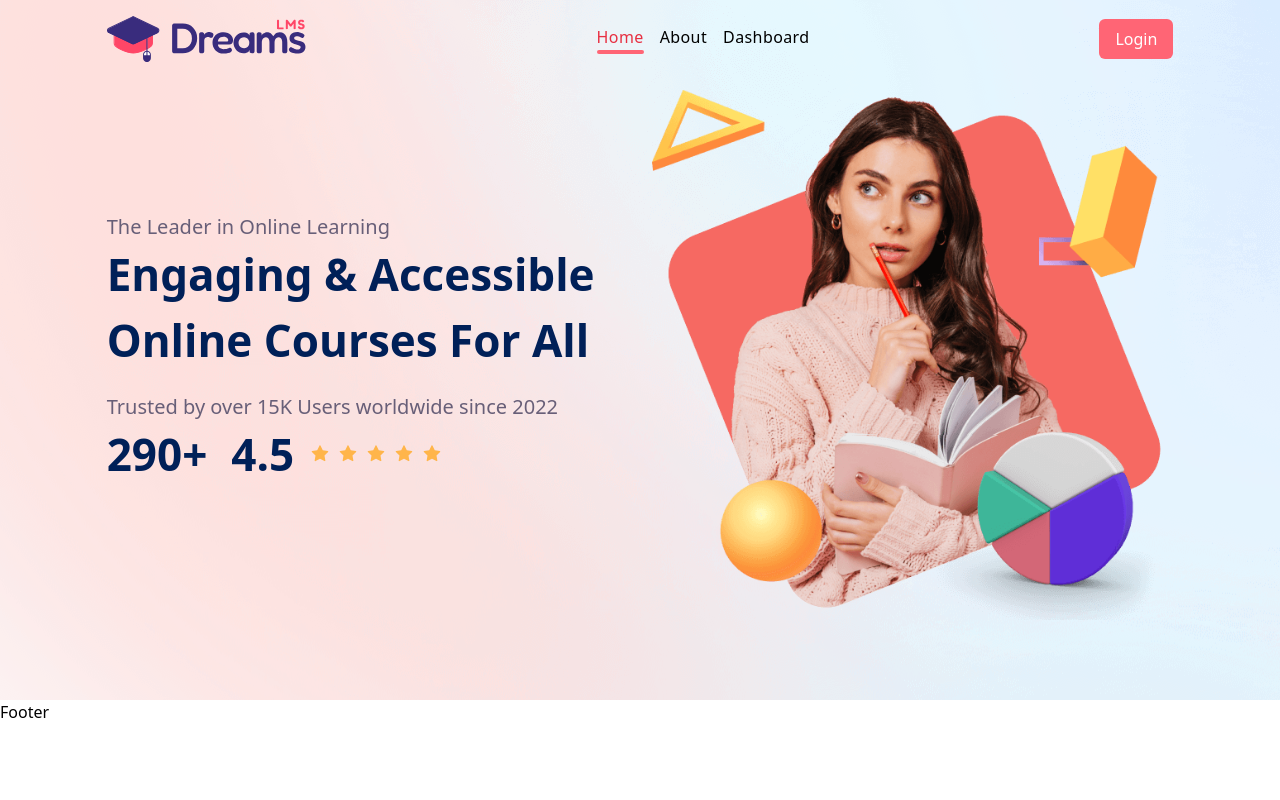
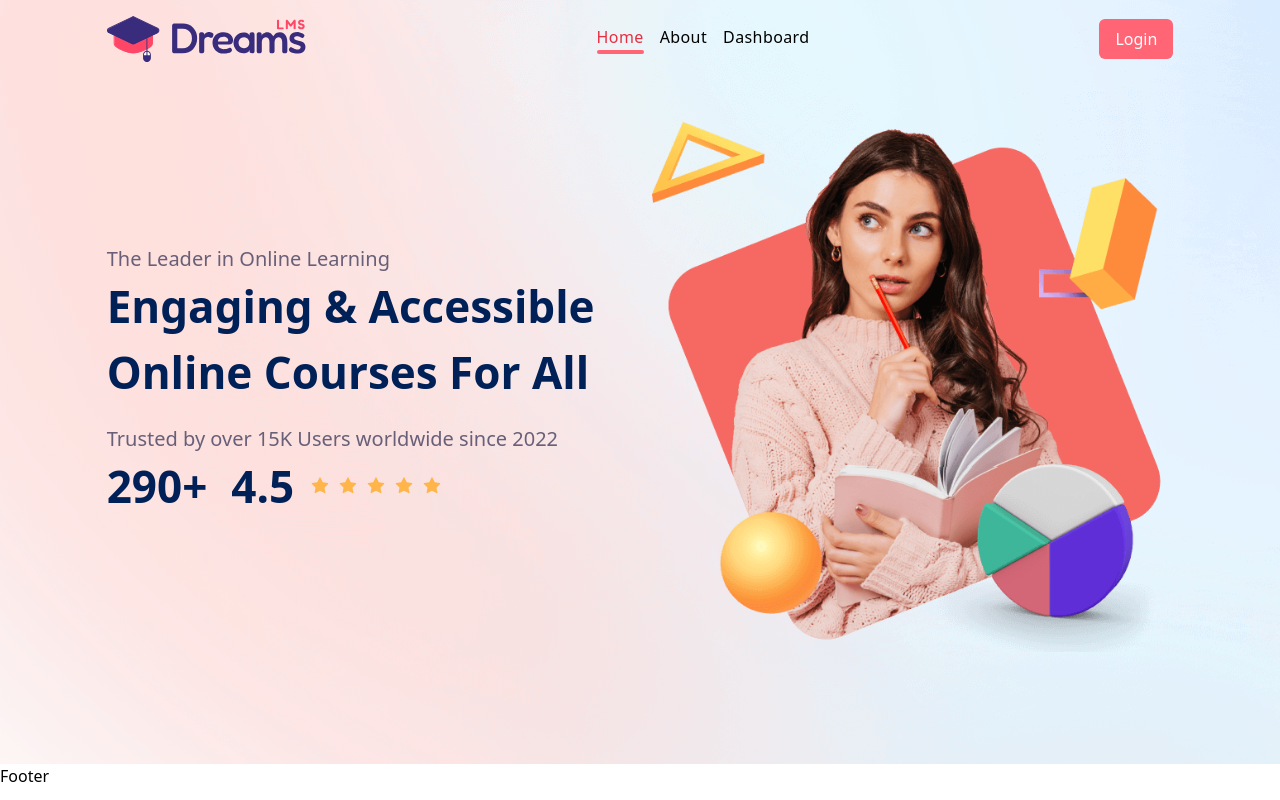
Before and after one commit to shariful10/Dreams, a React (Vite) app in the folder frontend/: page / in a window 1280 px wide. Built offline with nearby package versions, Linux system fonts and the light colour scheme.

Commit message:
Banner Section Modify

```diff
--- a/frontend/src/components/Banner.jsx
+++ b/frontend/src/components/Banner.jsx
@@ -3,7 +3,7 @@ import bannerImg from "../assets/images/banner-img.png";
 
 const Banner = () => {
 	return (
-		<div className="bg-bannerBg py-20">
+		<div className="bg-bannerBg py-28">
 			<div className="grid md:grid-cols-2 items-center gap-6 w-5/6 mx-auto">
 				<div>
 					<h3 className="text-xl text-[#685f78] font-medium">
```
